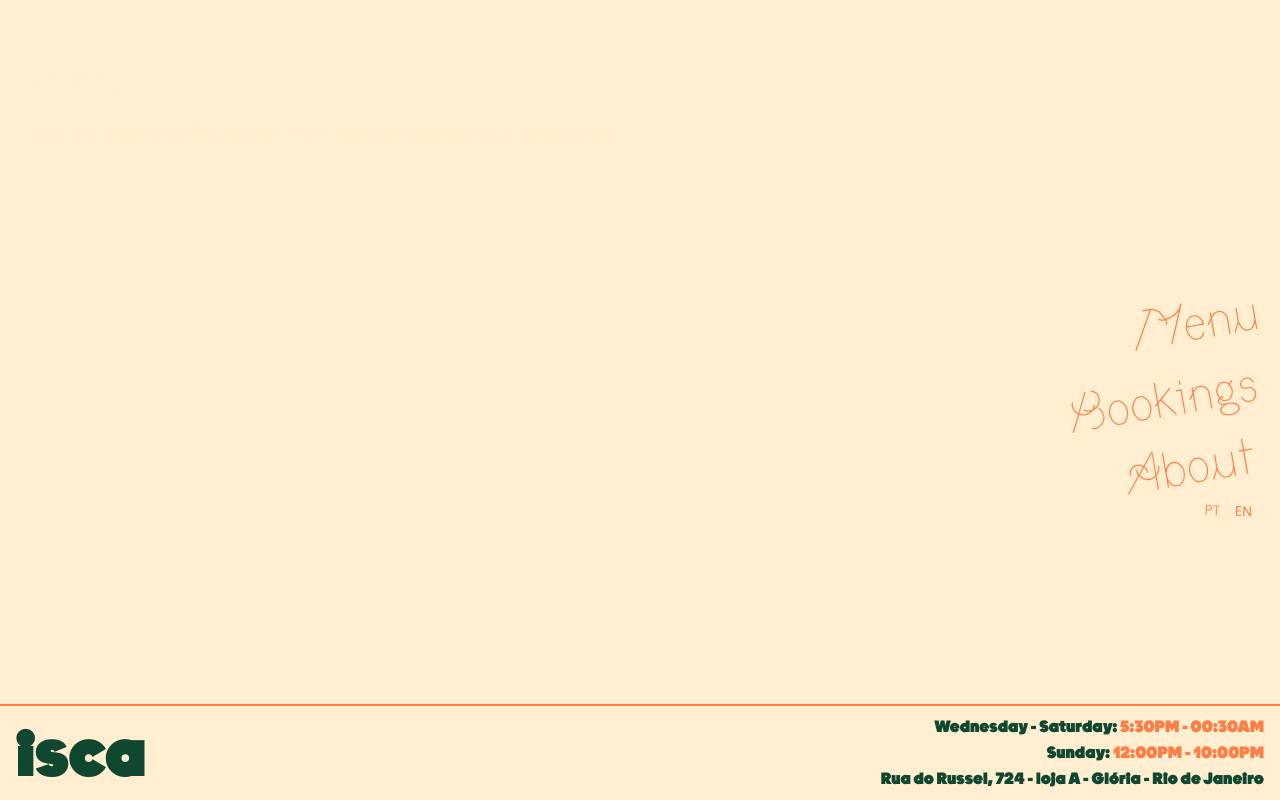
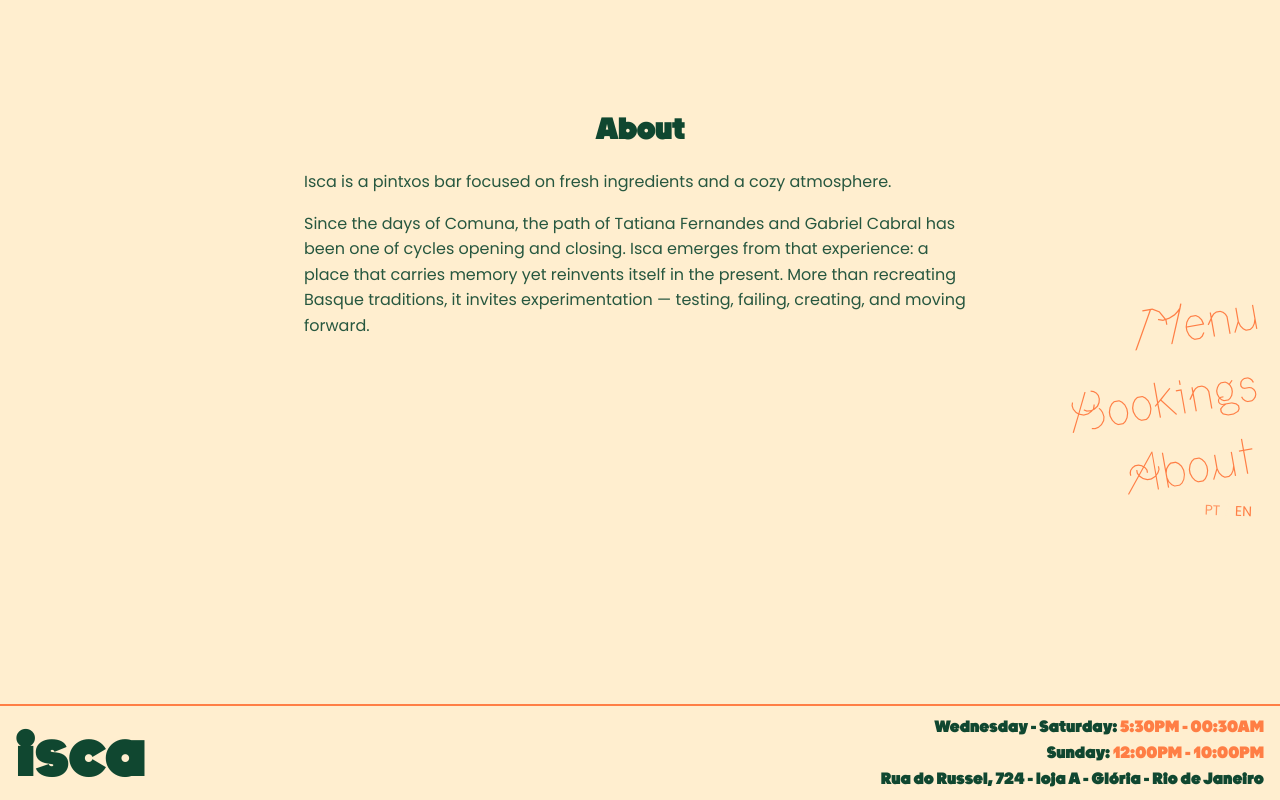
Before and after one commit to guerrinharj/isca, a Next.js app: page /en/sobre in a window 1280 px wide. Built offline with nearby package versions, Linux system fonts and the light colour scheme.

Commit message:
did basic sobre page

```diff
--- a/app/[locale]/reservas/page.tsx
+++ b/app/[locale]/reservas/page.tsx
@@ -44,9 +44,9 @@ export default function ReservasPage() {
         "block text-xs md:text-lg lg:text-xs font-medium mb-1 text-isca-laranja Poppins text-left"
 
     return (
-        <section className="py-15 md:py-30 lg:py-5 lg:mb-20 font-sans">
+        <section className="py-20 md:py-30 lg:py-5 lg:mb-20 font-sans">
             <h1
-                className="text-3xl tracking-tightest mb-6 text-center hidden md:block"
+                className="text-3xl tracking-tightest mb-6 text-center"
                 style={{ color: 'var(--color-isca-verde)' }}
                 >
                 {t.title}
--- a/app/[locale]/sobre/page.tsx
+++ b/app/[locale]/sobre/page.tsx
@@ -1,6 +1,5 @@
 import { getMessages } from '@/lib/i18n'
 import { locales, type Locale } from '@/lib/i18n/locales'
-
 
 type SobrePageProps = {
     params: Promise<{ locale: Locale }>
@@ -13,13 +12,36 @@ export default async function SobrePage({ params }: SobrePageProps) {
 
     return (
         <div>
-            <section className="py-8">
-                <h1 className="text-3xl font-display tracking-tightest mb-6">{t.nav.sobre}</h1>
-                <p className="opacity-90 max-w-2xl">
-                    {safeLocale === 'pt'
-                        ? 'O Isca é um bar de pintxos com foco em ingredientes frescos e uma atmosfera acolhedora.'
-                        : 'Isca is a pintxos bar focused on fresh ingredients and a cozy atmosphere.'}
-                </p>
+            <section className="py-20 text-center text-isca-verde">
+                <h1 className="text-3xl font-display tracking-tightest mb-6">
+                    {t.nav.sobre}
+                </h1>
+
+                {safeLocale === 'pt' ? (
+                    <>
+                        <p className="text-left opacity-90 max-w-2xl mx-auto mb-4">
+                            O Isca é um bar de pintxos com foco em ingredientes frescos e uma atmosfera acolhedora.
+                        </p>
+                        <p className="text-left opacity-90 max-w-2xl mx-auto">
+                            Desde os tempos do Comuna, a trajetória de Tatiana Fernandes e Gabriel Cabral reflete um
+                            movimento de abrir e fechar ciclos. O Isca nasce dessa experiência: um espaço que
+                            carrega memória, mas se reinventa no presente. Mais do que reproduzir tradições do País
+                            Basco, o bar se propõe a experimentar — como quem testa, erra, acerta e segue adiante.
+                        </p>
+                    </>
+                ) : (
+                    <>
+                        <p className="text-left opacity-90 max-w-2xl mx-auto mb-4">
+                            Isca is a pintxos bar focused on fresh ingredients and a cozy atmosphere.
+                        </p>
+                        <p className="text-left opacity-90 max-w-2xl mx-auto">
+                            Since the days of Comuna, the path of Tatiana Fernandes and Gabriel Cabral has been one of
+                            cycles opening and closing. Isca emerges from that experience: a place that carries memory
+                            yet reinvents itself in the present. More than recreating Basque traditions, it invites
+                            experimentation — testing, failing, creating, and moving forward.
+                        </p>
+                    </>
+                )}
             </section>
         </div>
     )
--- a/components/NavBar.tsx
+++ b/components/NavBar.tsx
@@ -31,7 +31,7 @@ export default function NavBar({ t, locale }: NavBarProps) {
                 pt-[env(safe-area-inset-top)]
                 border-b-2 border-isca-laranja
                 transition-colors duration-300
-                ${scrolled ? 'bg-isca-creme text-black' : 'text-isca-creme bg-transparent'}
+                ${scrolled ? 'bg-isca-creme text-black' : 'text-isca-creme bg-isca-creme'}
                 md:right-0 md:left-auto md:w-auto md:h-screen md:pt-0 md:bg-transparent md:text-isca-creme md:border-0
             `}
             aria-label="Site navigation"
```
